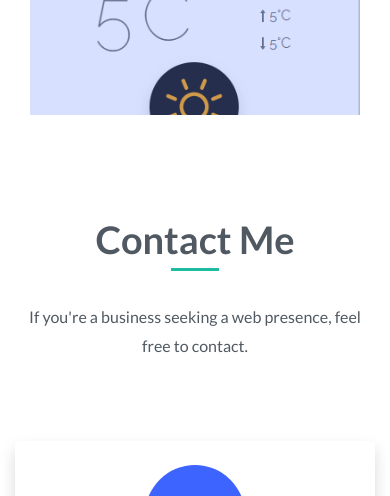
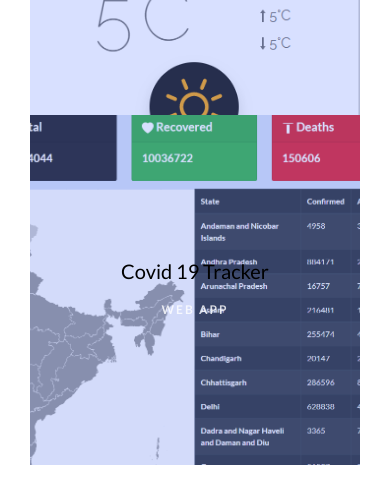
Before and after one commit to aijazahmadwani/myPortfolioWebiste, a plain HTML site: page index.html in a window 390 px wide. Shown: the part 6088-6584 px from the top of the page. Drawn offline with Linux system fonts and the light colour scheme.

Commit message:
added covid project

```diff
--- a/index.html
+++ b/index.html
@@ -307,6 +307,18 @@
 						</div>
 					</a>
 				</div>
+				<div class="col-md-4">
+					<a href="https://aijazahmadwani.github.io/covid19/" target="_blank">
+						<div class="project img ftco-animate d-flex justify-content-center align-items-center"
+							style="background-image: url(assets/images/work-3.png);">
+							<div class="overlay"></div>
+							<div class="text text-center p-4">
+								<h3>Covid 19 Tracker</h3>
+								<span>Web App</span>
+							</div>
+						</div>
+					</a>
+				</div>
 			</div>
 		</div>
 	</section>
```
Also changed, not shown: assets/images/work-3.PNG (added).
